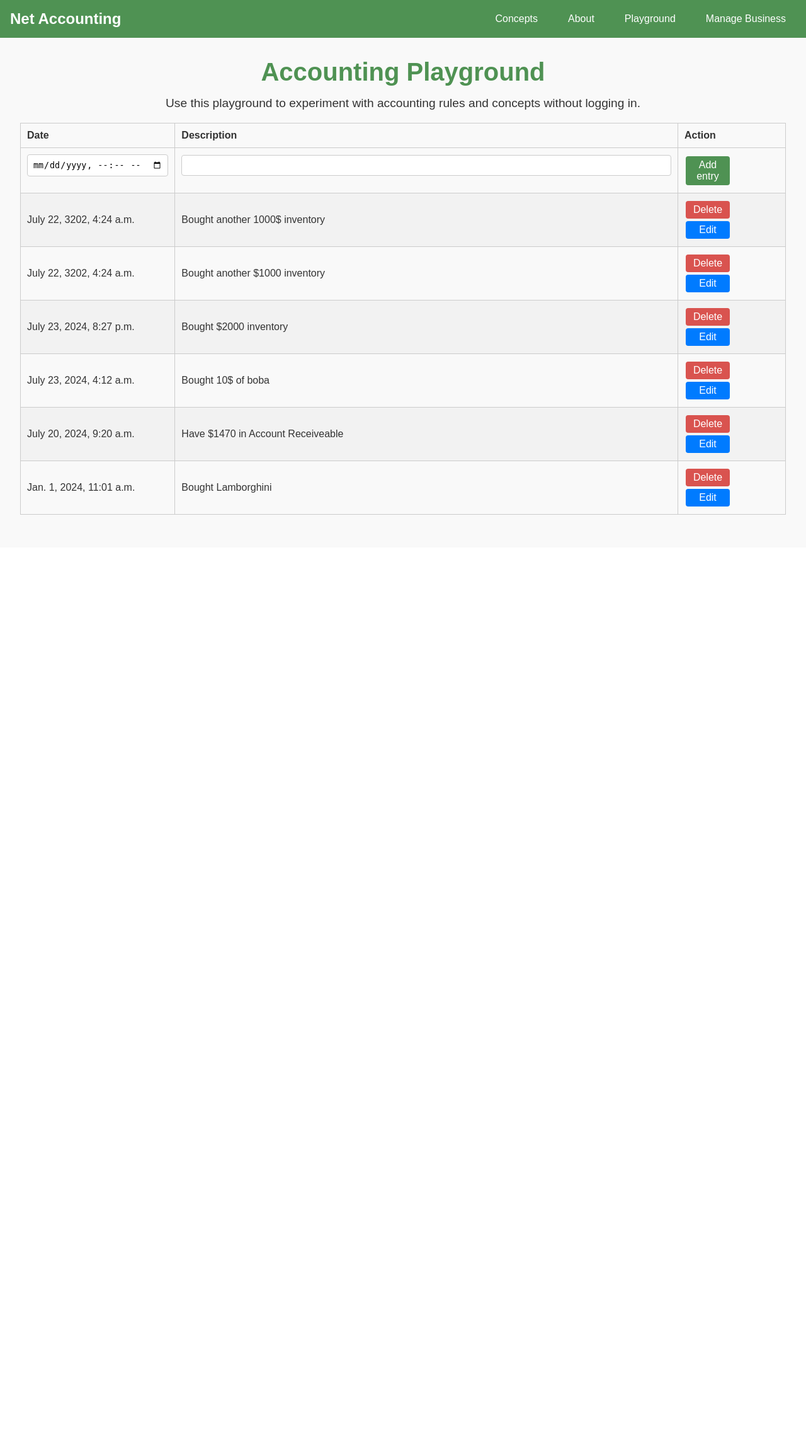
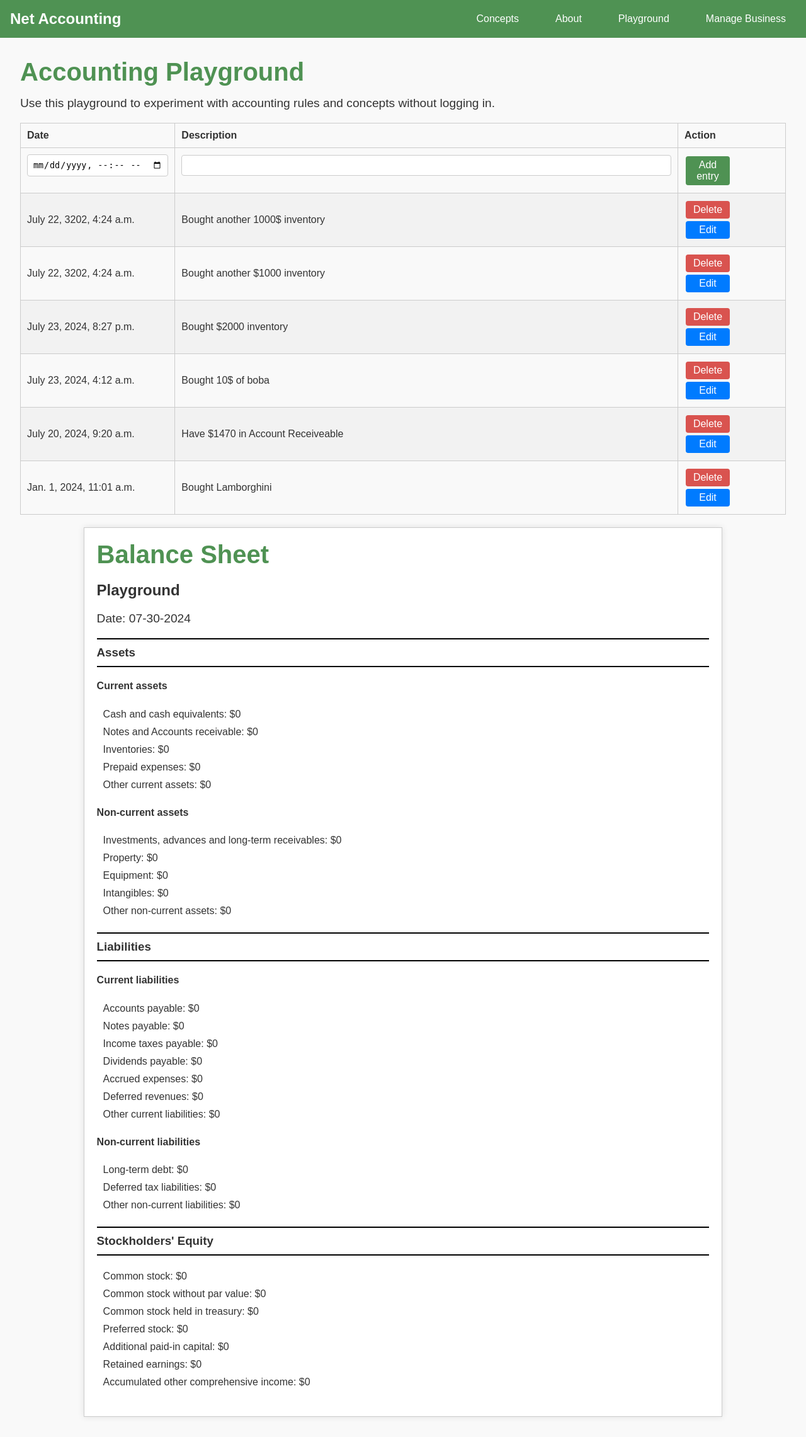
Before and after one commit to trillyh/old-acctg, a Django app: page /accounting/playground/ in a window 1280 px wide. Shown: the whole page at 63% size. Before the commit the page ends 817 px from the top, so only its background shows below. Run offline with Django 5.2, Linux system fonts and the light colour scheme; data comes from the database, SQL or seed files in the repository; parts of the project's set-up code (start-up, migrations or seed data) failed here and were passed over.

Commit message:
Add financial statement template

```diff
--- /dev/null
+++ b/server_side/accounting/rules/balance_sheet.py
@@ -0,0 +1,47 @@
+class BalanceSheet():
+
+    def __init__(self, date=""):
+        self.date = date
+        self.balance_sheet = {
+            "Assets": {
+                "Current assets": {
+                    "Cash and cash equivalents": 0,
+                    "Notes and Accounts receivable": 0,
+                    "Inventories": 0,
+                    "Prepaid expenses": 0,
+                    "Other current assets": 0
+                },
+                "Non-current assets": {
+                    "Investments, advances and long-term receivables": 0,
+                    "Property": 0,
+                    "Equipment": 0,
+                    "Intangibles": 0,
+                    "Other non-current assets": 0
+                }
+            },
+            "Liabilities": {
+                "Current liabilities": {
+                    "Accounts payable": 0,
+                    "Notes payable": 0,
+                    "Income taxes payable": 0,
+                    "Dividends payable": 0,
+                    "Accrued expenses": 0,
+                    "Deferred revenues": 0,
+                    "Other current liabilities": 0
+                },
+                "Non-current liabilities": {
+                    "Long-term debt": 0,
+                    "Deferred tax liabilities": 0,
+                    "Other non-current liabilities": 0
+                }
+            },
+            "Equities": {
+                "Common stock": 0,
+                "Common stock without par value": 0,
+                "Common stock held in treasury": 0,
+                "Preferred stock": 0,
+                "Additional paid-in capital": 0,
+                "Retained earnings": 0,
+                "Accumulated other comprehensive income": 0
+            }
+        }
--- /dev/null
+++ b/server_side/accounting/static/accounting/financial_statement.css
@@ -0,0 +1,45 @@
+body {
+    font-family: Arial, sans-serif;
+    margin: 0;
+    padding: 0;
+    background-color: #f9f9f9;
+}
+
+.financial-statement {
+    width: 80%;
+    margin: 0 auto;
+    padding: 20px;
+    background-color: #fff;
+    border: 1px solid #ccc;
+    box-shadow: 0 0 10px rgba(0, 0, 0, 0.1);
+}
+
+h1, h2, h3, h4, p {
+    text-align: left;
+}
+
+h3 {
+    margin-top: 20px;
+	border-top: 2px solid #000;
+    border-bottom: 2px solid #000;
+    padding: 10px 0;
+}
+
+.section {
+    margin: 20px 0;
+}
+
+ul {
+    list-style-type: none;
+    padding: 0;
+}
+
+ul li {
+    padding: 5px 0;
+    text-align: left;
+}
+
+ul li::before {
+    content: "";
+    padding-right: 10px;
+}
--- /dev/null
+++ b/server_side/accounting/templates/accounting/financial_statement.html
@@ -0,0 +1,50 @@
+{%load static%}
+<!DOCTYPE html>
+<html lang="en">
+	<head>
+		<meta charset="UTF-8">
+		<meta name="viewport" content="width=device-width, initial-scale=1.0">
+		<title>Financial Statement</title>
+		<link rel="stylesheet" href="{% static "accounting/financial_statement.css"%}">
+	</head>
+	<body>
+		<div class="financial-statement">
+			<h1>Balance Sheet</h1>
+			<h2>Playground</h2>
+			<p>Date: {{ balance_sheet.date}} </p>
+
+			<div class="section">
+				<h3>Assets</h3>
+				{% for group, accounts in balance_sheet.balance_sheet.Assets.items %}
+				<h4>{{ group }}</h4>
+				<ul>
+					{% for account, amount in accounts.items %}
+					<li>{{ account }}: ${{ amount }}</li>
+					{% endfor %}
+				</ul>
+				{% endfor %}
+
+				<div class="section">
+					<h3>Liabilities</h3>
+					{% for group, accounts in balance_sheet.balance_sheet.Liabilities.items %}
+					<h4>{{ group }}</h4>
+					<ul>
+						{% for account, amount in accounts.items %}
+						<li>{{ account }}: ${{ amount }}</li>
+						{% endfor %}
+					</ul>
+					{% endfor %}
+				</div>
+				<div class="section">
+					<h3> Stockholders' Equity</h3>
+					{% for account, amount in balance_sheet.balance_sheet.Equities.items %}
+					<ul>
+						<li>{{ account }}: ${{ amount }}</li>
+					</ul>
+					{% endfor %}
+				</div>
+
+			</div>
+		</div>
+	</body>
+</html>
--- a/server_side/accounting/templates/accounting/playground.html
+++ b/server_side/accounting/templates/accounting/playground.html
@@ -70,6 +70,7 @@
     </div>
 
     <div class="playground-financial-statement">
+		{%include 'accounting/financial_statement.html'%}
     </div>
 </div>
 
--- a/server_side/accounting/views.py
+++ b/server_side/accounting/views.py
@@ -6,6 +6,7 @@ from .models import JournalEntry
 from .utils import get_data_utils
 from .forms import JournalEntryForm
 from .rules.subentries import SubEntries
+from .rules.balance_sheet import BalanceSheet
 
 """
 --- All views endpoint ---
@@ -17,6 +18,7 @@ def show_about_page(request):
 def show_playground_page(request):
     playground_id = 2
     curr_user = get_object_or_404(User, id=playground_id)
+
     form = JournalEntryForm()
     if request.method == 'POST':
         if 'add' in request.POST:
@@ -39,10 +41,13 @@ def show_playground_page(request):
         entries = get_data_utils.get_entries(playground_id)
     except JournalEntry.DoesNotExist:
         raise Http404("No entries")
+
+    balance_sheet = BalanceSheet("07-30-2024")
     context = {
         "form": form,
         "entries": entries,
-        "user": curr_user
+        "user": curr_user,
+        "balance_sheet": balance_sheet
     }
     return render(request, "accounting/playground.html", context)
 
@@ -86,3 +91,6 @@ def handle_delete_entry_form(entry_id, user):
 def handle_edit_entry_form(entry_id: int):
     entry = JournalEntry.objects.get(id = entry_id)
     return JournalEntryForm(instance=entry)
+
+def show_financial_statement():
+    pass
```
Also changed, not shown: 2 other files.
